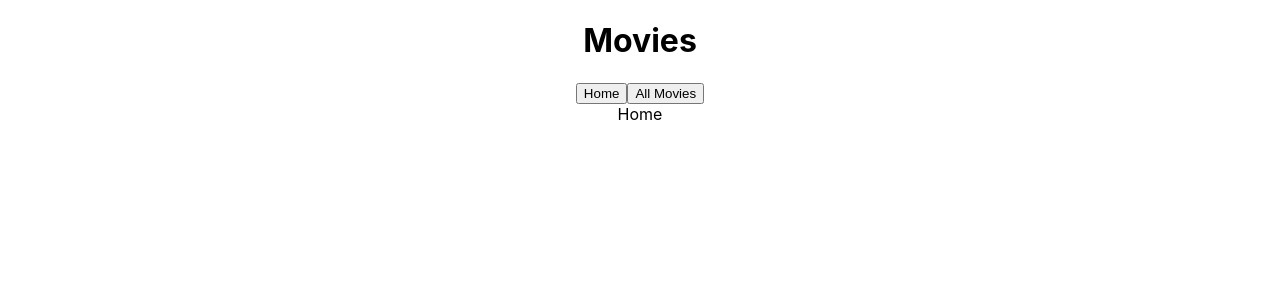
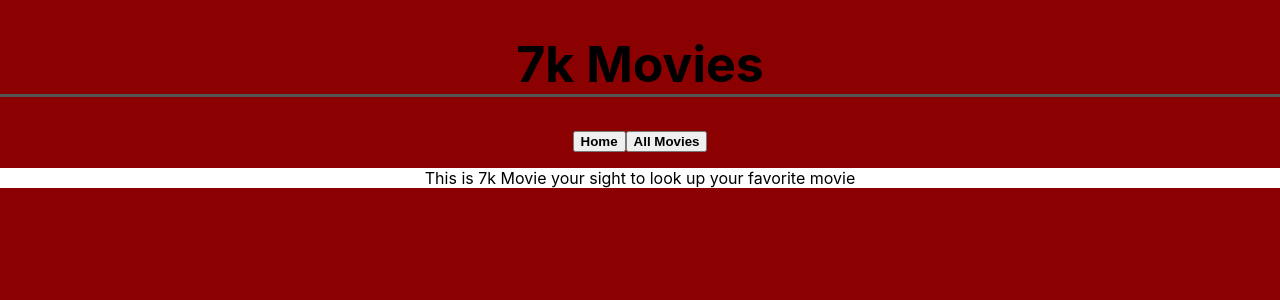
Before and after one commit to staceycsikos/movies, a React (Create React App) app: page / in a window 1280 px wide. Shown: the top 300 px of the page. Built offline with nearby package versions, Linux system fonts and the light colour scheme; no server answers.

Commit message:
mvp -- added minimal styling and the description boxes.

```diff
--- a/public/index.html
+++ b/public/index.html
@@ -24,7 +24,7 @@
       work correctly both with client-side routing and a non-root public URL.
       Learn how to configure a non-root public URL by running `npm run build`.
     -->
-    <title>Movie Games</title>
+    <title>7k Movies</title>
   </head>
   <body>
     <noscript>You need to enable JavaScript to run this app.</noscript>
--- a/src/components/Description.jsx
+++ b/src/components/Description.jsx
@@ -1,10 +1,10 @@
 import React from 'react'
 
-export default function Description(showModal, setShowModal, description) {
-  console.log(description)
+export default function Description(showModal, setShowModal, overview) {
+  console.log(overview)
   return (
   <div>
-    {showModal ? <div>description{description}</div> : null}
+    {showModal ? <div>description: {overview}</div> : null}
   </div>
   )
 }
--- a/src/components/Home.jsx
+++ b/src/components/Home.jsx
@@ -2,6 +2,10 @@ import React from 'react'
 
 export default function Home() {
   return (
-    <div>Home</div>
+    <div className='home'>
+      <p>This is 7k Movie your sight to look up your favorite
+        movie
+      </p>
+    </div>
   )
 }
--- a/src/components/Movie.jsx
+++ b/src/components/Movie.jsx
@@ -1,11 +1,11 @@
 import axios from 'axios'
 import React, { useEffect, useState } from 'react'
 import { useParams } from 'react-router-dom'
-import Description from './Description'
+
 
 export default function Movie({show}) {
   const [movieDetails, setMovieDetails] = useState([])
-  const [showModal, setShowModal]= useState(false)
+
 
   let { movie_id } = useParams()
 
@@ -19,16 +19,9 @@ export default function Movie({show}) {
         }
       );
       setMovieDetails(response.data[0])
-      console.log(response.data)
-      console.log(response.data[0].title)
-      console.log(movieDetails.title)
     }
     getDetails();
   }, [movie_id])
-
-  const handleClick = () => {
-    setShowModal((prev)=> !prev)
-  }
 
 
   if (!movieDetails) return <h3>Loading...</h3>;
@@ -36,13 +29,12 @@ export default function Movie({show}) {
   return (
     <div>
       {
-        (<div>
-            <h2>{movieDetails.title}</h2>
-            <button onClick={handleClick}>description</button>
-            <Description showModal={showModal} setShowModal={setShowModal} description={movieDetails.description} />
-            <h3>Genre(s):{movieDetails.genres}</h3>
-            <img src={movieDetails.poster_path} width="350px" height="500px"/>
-            <h3>release Date:{movieDetails.release_date}</h3>
+        (<div className='movies-details'>
+          <h1>{movieDetails.title}</h1>
+          <h3 className='description'>{movieDetails.overview}</h3>
+          {/* <h3>Genre(s):{movieDetails.genres}</h3> */}
+          <img src={movieDetails.poster_path} alt={movieDetails.title} width="350px" height="500px"/>
+          <h3>Release Date:{movieDetails.release_date}</h3>
         </div>
         )}
     </div>
--- a/src/components/Navbar.jsx
+++ b/src/components/Navbar.jsx
@@ -5,7 +5,7 @@ export default function Navbar() {
   return (
     <div>
       <header>
-        <h1 className='title'>Movies</h1>
+        <h1 className='title'>7k Movies</h1>
         <nav className='nav-container'>
           <Link to="/"><button>Home</button></Link>
           <Link to="/all-movies"><button>All Movies</button></Link>
--- a/src/components/global.css
+++ b/src/components/global.css
@@ -50,3 +50,25 @@ li{
   height: 300px; /* Full height */
   background-color: white; /* Fallback color */
 }
+
+.home {
+  background-color: white;
+}
+
+.description {
+  background-color: white;
+  width: 75vw;
+  margin-left: 12.5vw;
+}
+.movie-details{
+  display: flex;
+}
+
+button{
+  font-weight: bold;
+}
+
+.title {
+  font-size: 50px;
+  border-bottom: #555 solid 3px;
+}
--- a/src/index.css
+++ b/src/index.css
@@ -1,4 +1,5 @@
 body {
+  background-color: darkred;
   margin: 0;
   font-family: -apple-system, BlinkMacSystemFont, 'Segoe UI', 'Roboto', 'Oxygen',
     'Ubuntu', 'Cantarell', 'Fira Sans', 'Droid Sans', 'Helvetica Neue',
```
